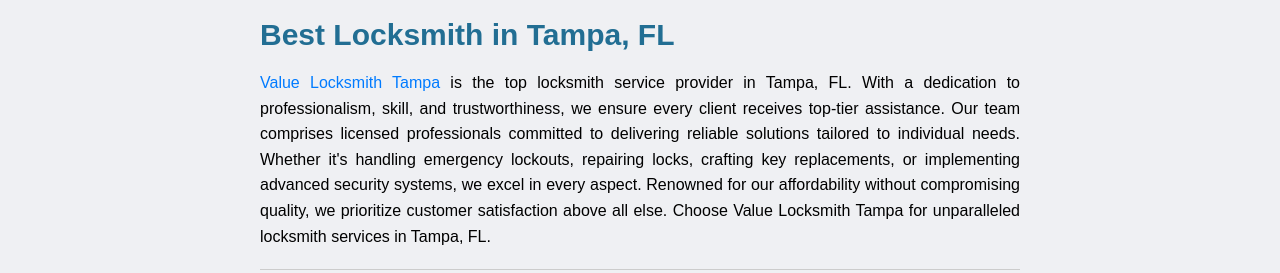
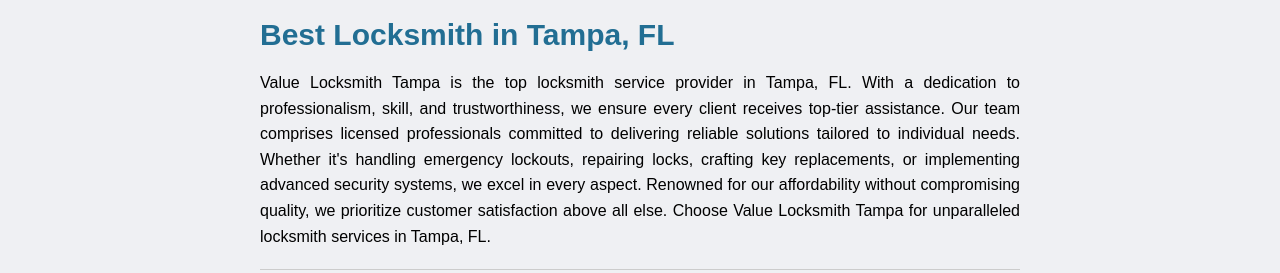
Before and after one commit to coder9653/Affordable-locksmith-tampa-, a plain HTML site: page index.html in a window 1280 px wide. Shown: the part 592-865 px from the top of the page. Drawn offline with Linux system fonts and the light colour scheme.

Commit message:
Update index.html

```diff
--- a/index.html
+++ b/index.html
@@ -4,7 +4,7 @@
 <head>
     <title>Value Locksmith Tampa | Top Locksmith Services in Tampa, FL</title>
     <link rel="icon" type="favicon"
-        href="https://lh3.googleusercontent.com/p/AF1QipMSclbfIu0j8BxfDXLTCSRV6vXQxGngmvrNYFLG=s3072-w3072-h1390-rw">
+        href="https://i.ibb.co/YfRK2JV/ezgif-com-webp-to-jpg-converter-9-1.jpg">
     <link rel="stylesheet" href="https://cdnjs.cloudflare.com/ajax/libs/font-awesome/6.5.1/css/all.min.css"
         integrity="sha512-DTOQO9RWCH3ppGqcWaEA1BIZOC6xxalwEsw9c2QQeAIftl+Vegovlnee1c9QX4TctnWMn13TZye+giMm8e2LwA=="
         crossorigin="anonymous" referrerpolicy="no-referrer" />
@@ -416,8 +416,8 @@
     <div class="container">
         <div class="section">
             <h2 style=" color: #226E93; font-size: 30px;">Best Locksmith in Tampa, FL</h2> <br>
-            <p><a href="https://valuelocksmithtampa.com/" style="text-decoration: none; color: #007bff;">Value Locksmith
-                    Tampa</a> is the top locksmith service provider in Tampa, FL. With a dedication to
+            <p>Value Locksmith
+                    Tampa is the top locksmith service provider in Tampa, FL. With a dedication to
                 professionalism, skill, and trustworthiness, we ensure every client receives top-tier assistance. Our
                 team comprises licensed professionals committed to delivering reliable solutions tailored to individual
                 needs. Whether it's handling emergency lockouts, repairing locks, crafting key replacements, or
```
